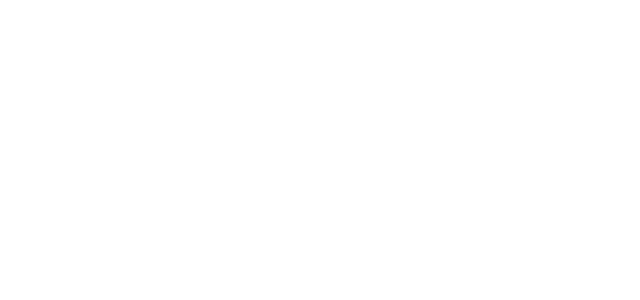
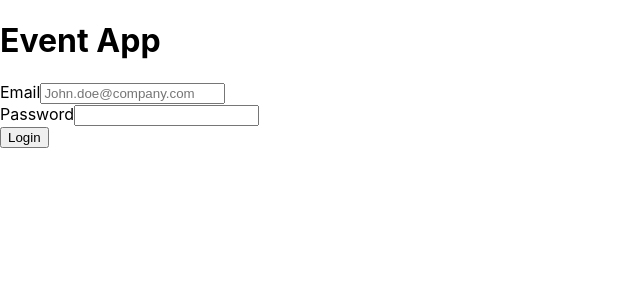
Before and after one commit to Floralforest19/event-app-project, a React (Create React App) app: page / in a window 1280 px wide. Shown: the top 300 px of the page, without its empty margins (0-640 px from the left). Built offline with nearby package versions, Linux system fonts and the light colour scheme.

Commit message:
build input ref

```diff
--- a/src/App.js
+++ b/src/App.js
@@ -1,16 +1,27 @@
-import React from 'react';
+import React, {useRef} from 'react';
 
 const ROOT_URL = "http://yoshi.willandskill.eu:8999/api/v1/"
 const LOGIN_URL = `${ROOT_URL}auth/api-token-auth/`
 
 function App() {
+  const emailInput = useRef(null)
+  const passwordInput = useRef(null)
 
   function login(){
     fetch(LOGIN_URL)
   }
   return (
-    <div className="App">
-
+    <div>
+     <h1> Event App</h1>
+     <div>
+       <div>
+         <label htmlFor="email">Email</label>
+         <input ref={emailInput} name="email" placeholder="John.doe@company.com"/>
+       </div>
+       <label htmlFor="password">Password</label>
+       <input ref={passwordInput} name="password" type="password"/>
+     </div>
+     <button onClick={login}>Login</button>
     </div>
   );
 }
```
